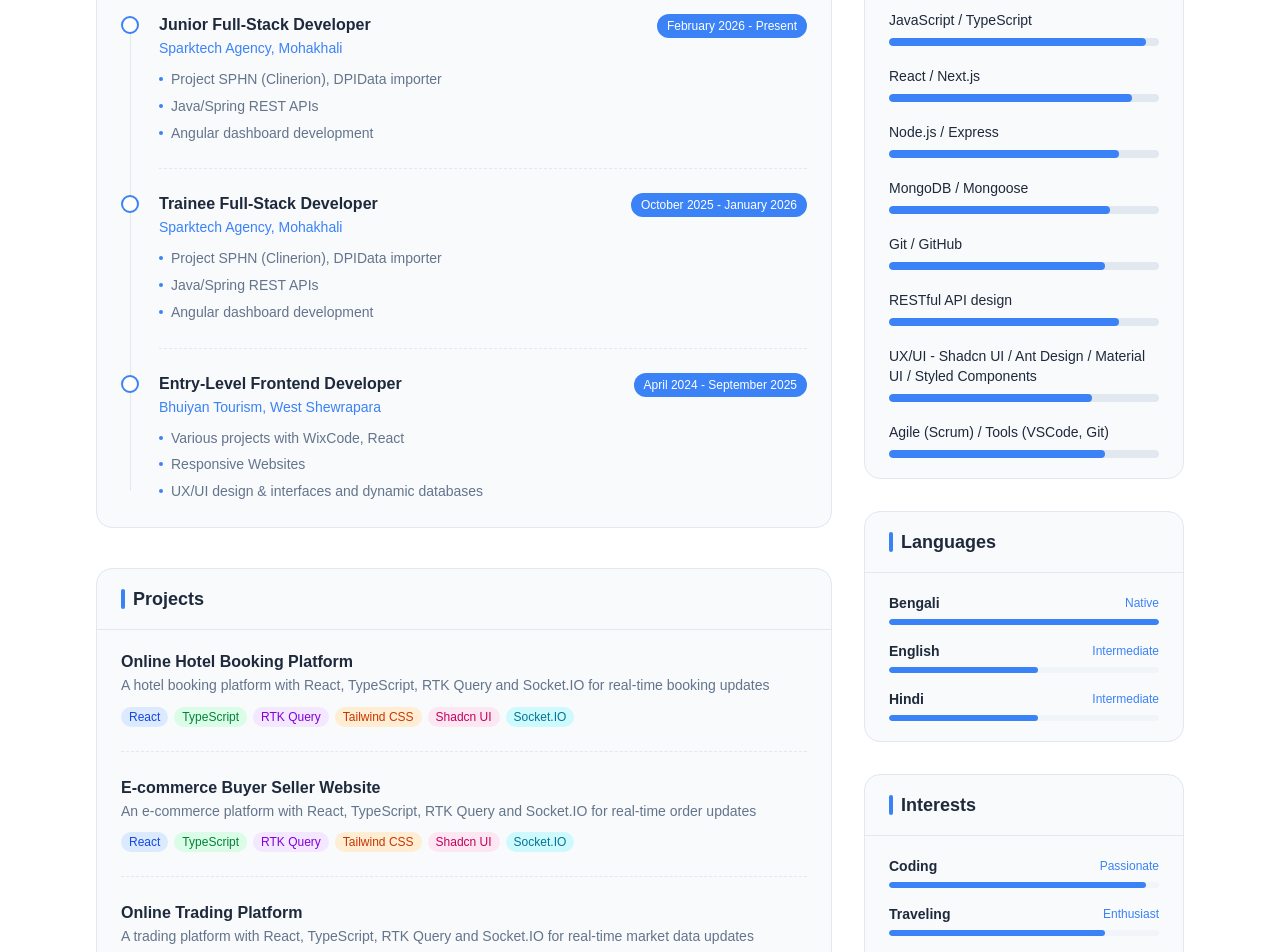
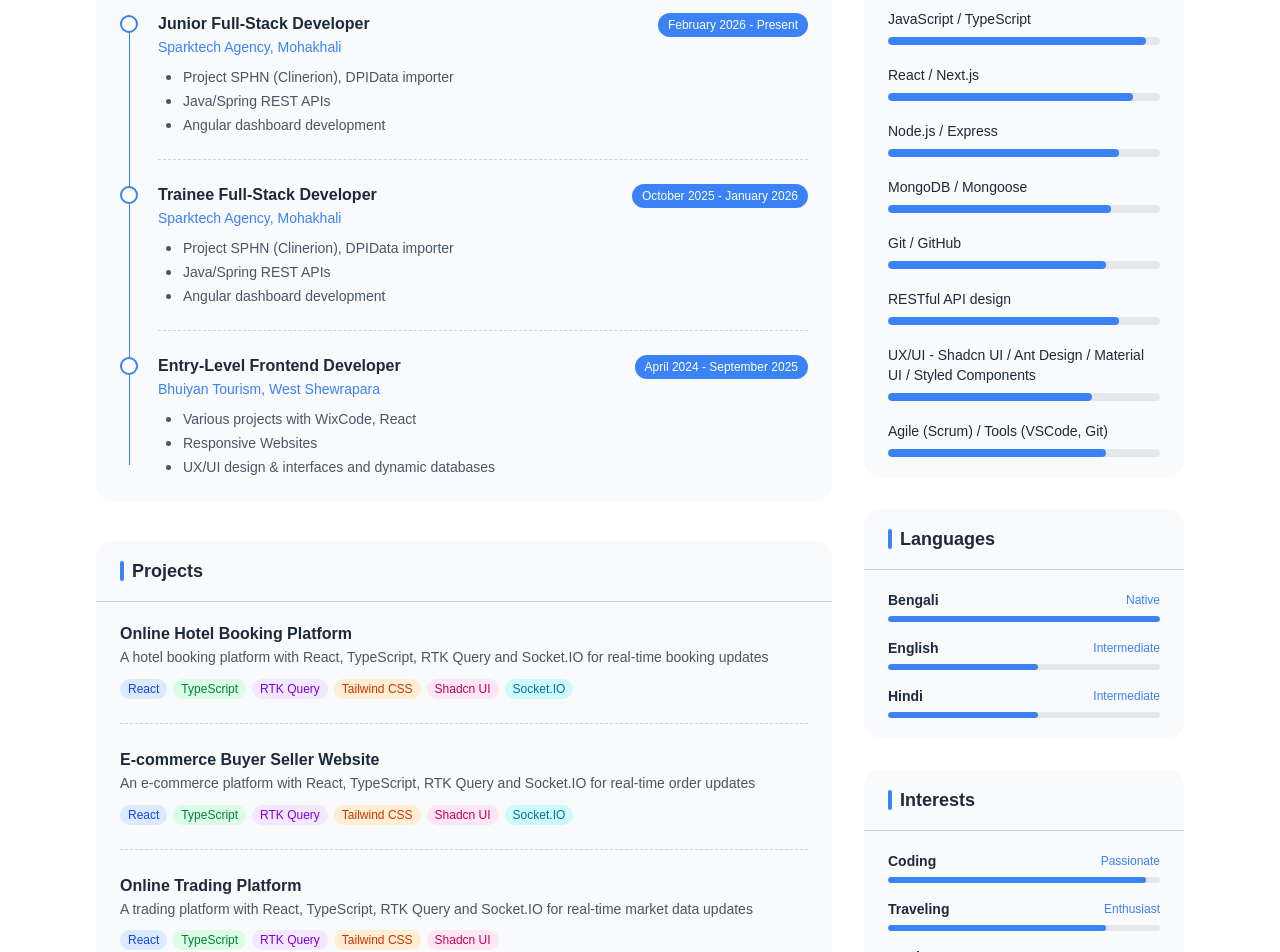
Before and after one commit to mdnuruzzamannirob/new-portfolio, a Next.js app: page / in a window 1280 px wide. Shown: the part 320-1272 px from the top of the page. Built offline with nearby package versions, Linux system fonts and the light colour scheme; a web font is replaced by a local one.

Commit message:
feat: update section styles and colors for improved visual consistency

```diff
--- a/src/app/globals.css
+++ b/src/app/globals.css
@@ -8,9 +8,7 @@
   --background: #ffffff;
   --foreground: #1e293b;
   --card-bg: #f8fafc;
-  --card-border: #e2e8f0;
-  --muted: #64748b;
-  --section-bg: #f1f5f9;
+  --muted: #4a5565;
 
   /* Blue theme (default) */
   --primary: #3b82f6;
@@ -21,12 +19,10 @@
 
 /* ── Dark mode ───────────────────────────────────────── */
 html.dark {
-  --background: #0f172a;
+  --background: #1A1A2E;
   --foreground: #e2e8f0;
-  --card-bg: #1e293b;
-  --card-border: #334155;
-  --muted: #94a3b8;
-  --section-bg: #1e293b;
+  --card-bg: #16213E;
+  --muted: #d1d5dc;
 }
 
 /* ── Color themes ────────────────────────────────────── */
@@ -69,9 +65,7 @@ html.dark.theme-yellow {
   --color-background: var(--background);
   --color-foreground: var(--foreground);
   --color-card-bg: var(--card-bg);
-  --color-card-border: var(--card-border);
   --color-muted: var(--muted);
-  --color-section-bg: var(--section-bg);
   --color-primary: var(--primary);
   --color-primary-hover: var(--primary-hover);
   --color-primary-light: var(--primary-light);
--- a/src/components/sections/EducationSection.tsx
+++ b/src/components/sections/EducationSection.tsx
@@ -3,7 +3,7 @@ import SectionTitle from "@/components/ui/SectionTitle";
 
 const EducationSection = () => {
   return (
-    <section className="bg-card-bg border border-card-border rounded-2xl overflow-hidden">
+    <section className="bg-card-bg rounded-2xl overflow-hidden">
       <SectionTitle>Education</SectionTitle>
 
       <div className="px-5 sm:px-6 py-5 space-y-6">
@@ -12,7 +12,7 @@ const EducationSection = () => {
             key={i}
             className={`pb-6 ${
               i < education.length - 1
-                ? "border-b border-dashed border-card-border"
+                ? "border-b border-dashed border-primary/30"
                 : ""
             }`}
           >
--- a/src/components/sections/ExperienceSection.tsx
+++ b/src/components/sections/ExperienceSection.tsx
@@ -3,14 +3,14 @@ import SectionTitle from "@/components/ui/SectionTitle";
 
 const ExperienceSection = () => {
   return (
-    <section className="bg-card-bg border border-card-border rounded-2xl overflow-hidden">
+    <section className="bg-card-bg rounded-2xl overflow-hidden">
       <SectionTitle>Work Experience</SectionTitle>
 
       {/* Timeline */}
       <div className="px-5 sm:px-6 py-6">
         <div className="relative">
           {/* Vertical spine */}
-          <div className="absolute left-2.25 top-3 bottom-3 w-px bg-card-border" />
+          <div className="absolute left-2.25 top-3 bottom-3 w-px bg-primary" />
 
           <div className="space-y-0">
             {experiences.map((exp, i) => (
@@ -38,13 +38,13 @@ const ExperienceSection = () => {
                   </p>
 
                   {/* Highlights */}
-                  <ul className="space-y-1">
+                  <ul className="space-y-1 ml-2">
                     {exp.highlights.map((item, j) => (
                       <li
                         key={j}
-                        className="flex items-start gap-2 text-sm text-muted leading-relaxed"
+                        className="flex items-start gap-3 text-sm text-muted"
                       >
-                        <span className="shrink-0 mt-2.25 size-1 rounded-full bg-primary" />
+                        <span className="shrink-0 mt-2 size-1.25 rounded-full bg-muted" />
                         {item}
                       </li>
                     ))}
@@ -52,7 +52,7 @@ const ExperienceSection = () => {
 
                   {/* Divider between entries */}
                   {i < experiences.length - 1 && (
-                    <div className="mt-6 border-t border-dashed border-card-border" />
+                    <div className="mt-6 border-t border-dashed border-primary/30" />
                   )}
                 </div>
               </div>
--- a/src/components/sections/InterestsSection.tsx
+++ b/src/components/sections/InterestsSection.tsx
@@ -11,7 +11,7 @@ const levelToPercent: Record<string, number> = {
 
 const InterestsSection = () => {
   return (
-    <section className="bg-card-bg border border-card-border rounded-2xl overflow-hidden">
+    <section className="bg-card-bg rounded-2xl overflow-hidden">
       <SectionTitle>Interests</SectionTitle>
 
       <div className="px-5 sm:px-6 py-5 space-y-4">
@@ -27,7 +27,7 @@ const InterestsSection = () => {
                   {interest.level}
                 </span>
               </div>
-              <div className="w-full h-1.5 bg-section-bg rounded-full overflow-hidden">
+              <div className="w-full h-1.5 bg-gray-200 rounded-full overflow-hidden">
                 <div
                   className="h-full bg-primary rounded-full"
                   style={{ width: `${pct}%` }}
--- a/src/components/sections/LanguagesSection.tsx
+++ b/src/components/sections/LanguagesSection.tsx
@@ -11,7 +11,7 @@ const levelToPercent: Record<string, number> = {
 
 const LanguagesSection = () => {
   return (
-    <section className="bg-card-bg border border-card-border rounded-2xl overflow-hidden">
+    <section className="bg-card-bg rounded-2xl overflow-hidden">
       <SectionTitle>Languages</SectionTitle>
 
       <div className="px-5 sm:px-6 py-5 space-y-4">
@@ -27,7 +27,7 @@ const LanguagesSection = () => {
                   {lang.level}
                 </span>
               </div>
-              <div className="w-full h-1.5 bg-section-bg rounded-full overflow-hidden">
+              <div className="w-full h-1.5 bg-gray-200 rounded-full overflow-hidden">
                 <div
                   className="h-full bg-primary rounded-full"
                   style={{ width: `${pct}%` }}
--- a/src/components/sections/ProjectsSection.tsx
+++ b/src/components/sections/ProjectsSection.tsx
@@ -19,7 +19,7 @@ const getTagColor = (index: number) => tagColors[index % tagColors.length];
 
 const ProjectsSection = () => {
   return (
-    <section className="bg-card-bg border border-card-border rounded-2xl overflow-hidden">
+    <section className="bg-card-bg rounded-2xl overflow-hidden">
       <SectionTitle>Projects</SectionTitle>
 
       <div className="px-5 sm:px-6 py-5 space-y-6">
@@ -28,7 +28,7 @@ const ProjectsSection = () => {
             key={i}
             className={`pb-6 ${
               i < projects.length - 1
-                ? "border-b border-dashed border-card-border"
+                ? "border-b border-dashed border-primary/30"
                 : ""
             }`}
           >
--- a/src/components/sections/SkillsSection.tsx
+++ b/src/components/sections/SkillsSection.tsx
@@ -3,7 +3,7 @@ import SectionTitle from "@/components/ui/SectionTitle";
 
 const SkillsSection = () => {
   return (
-    <section className="bg-card-bg border border-card-border rounded-2xl overflow-hidden">
+    <section className="bg-card-bg rounded-2xl overflow-hidden">
       <SectionTitle>Skills</SectionTitle>
 
       <div className="px-5 sm:px-6 py-5 space-y-5">
@@ -14,7 +14,7 @@ const SkillsSection = () => {
                 {skill.name}
               </span>
             </div>
-            <div className="w-full h-2 bg-card-border rounded-full overflow-hidden">
+            <div className="w-full h-2 bg-gray-200 rounded-full overflow-hidden">
               <div
                 className="h-full bg-primary rounded-full transition-all duration-500"
                 style={{ width: `${skill.level}%` }}
--- a/src/components/ui/SectionTitle.tsx
+++ b/src/components/ui/SectionTitle.tsx
@@ -1,5 +1,5 @@
 const SectionTitle = ({ children }: { children: React.ReactNode }) => (
-  <div className="px-5 sm:px-6 py-4 border-b border-card-border">
+  <div className="px-5 sm:px-6 py-4 border-b border-primary/30">
     <h2 className="text-base sm:text-lg font-bold text-foreground flex items-center gap-2">
       <span className="w-1 h-5 rounded-full bg-primary inline-block shrink-0" />
       {children}
```
